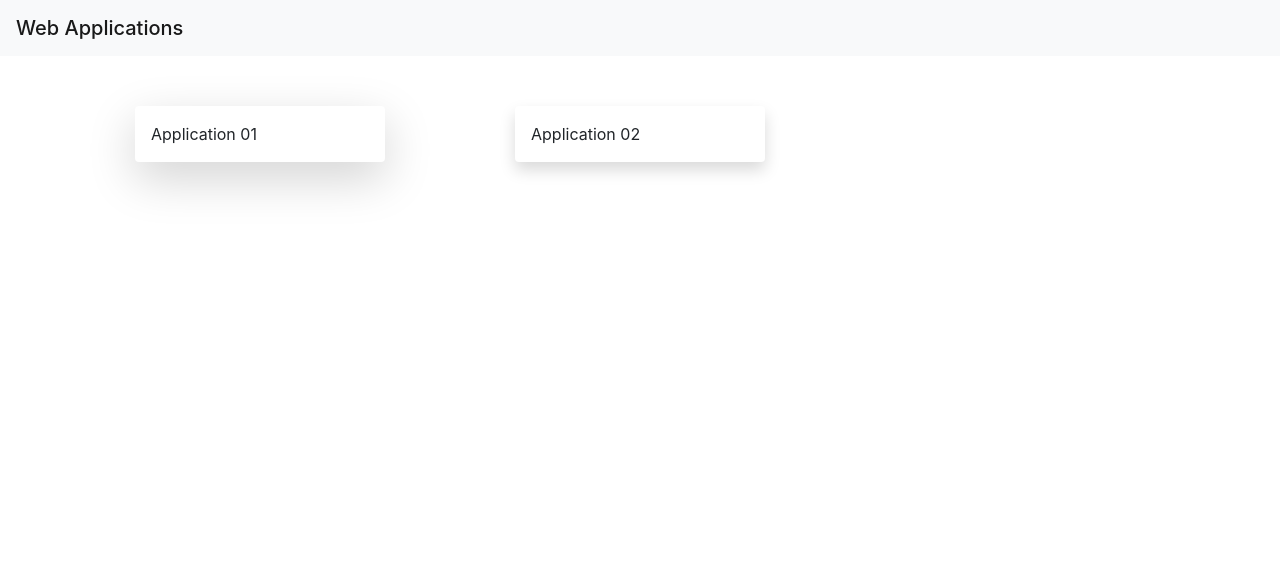
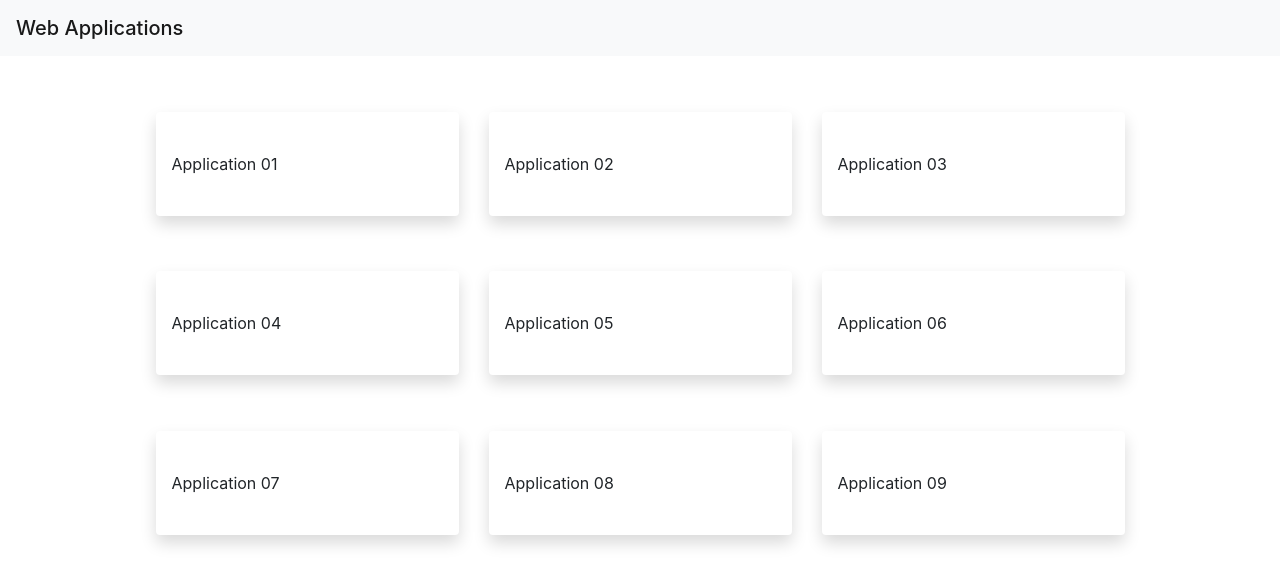
Before and after one commit to AJAYPGUJJAR/web-application01, a React (Create React App) app: page / in a window 1280 px wide. Shown: the top 584 px of the page. Built offline with nearby package versions, Linux system fonts and the light colour scheme.

Commit message:
added 9 more cards

```diff
--- a/src/components/Styles.css
+++ b/src/components/Styles.css
@@ -0,0 +1,8 @@
+.application-cards {
+    margin: 5%;
+}
+
+.cardsize {
+    height: 100%;
+    align-content: center;
+}
--- a/src/components/body/MainBody.jsx
+++ b/src/components/body/MainBody.jsx
@@ -4,14 +4,40 @@ import '../Styles.css'
 export default function MainBody() {
     return (
         <div className='container'>
-            <div className='row'>
+            <div className='row application-cards'>
                 <div className='col-sm'>
-                    <div className="shadow-lg p-3 mb-5 bg-white rounded" style={{ margin: '50px' }}>Application 01</div>
+                    <div className="shadow p-3 mb-5 bg-white rounded cardsize">Application 01</div>
                 </div>
                 <div className='col-sm'>
-                    <div className="shadow p-3 mb-5 bg-white rounded" style={{ margin: '50px' }}>Application 02</div>
+                    <div className="shadow p-3 mb-5 bg-white rounded cardsize">Application 02</div>
                 </div>
-                <div className='col-sm'></div>
+                <div className='col-sm'>
+                    <div className="shadow p-3 mb-5 bg-white rounded cardsize">Application 03</div>
+                </div>
+            </div>
+
+            <div className='row application-cards'>
+                <div className='col-sm'>
+                    <div className="shadow p-3 mb-5 bg-white rounded cardsize">Application 04</div>
+                </div>
+                <div className='col-sm'>
+                    <div className="shadow p-3 mb-5 bg-white rounded cardsize">Application 05</div>
+                </div>
+                <div className='col-sm'>
+                    <div className="shadow p-3 mb-5 bg-white rounded cardsize">Application 06</div>
+                </div>
+            </div>
+
+            <div className='row application-cards'>
+                <div className='col-sm'>
+                    <div className="shadow p-3 mb-5 bg-white rounded cardsize">Application 07</div>
+                </div>
+                <div className='col-sm'>
+                    <div className="shadow p-3 mb-5 bg-white rounded cardsize">Application 08</div>
+                </div>
+                <div className='col-sm'>
+                    <div className="shadow p-3 mb-5 bg-white rounded cardsize">Application 09</div>
+                </div>
             </div>
         </div>
     )
```
